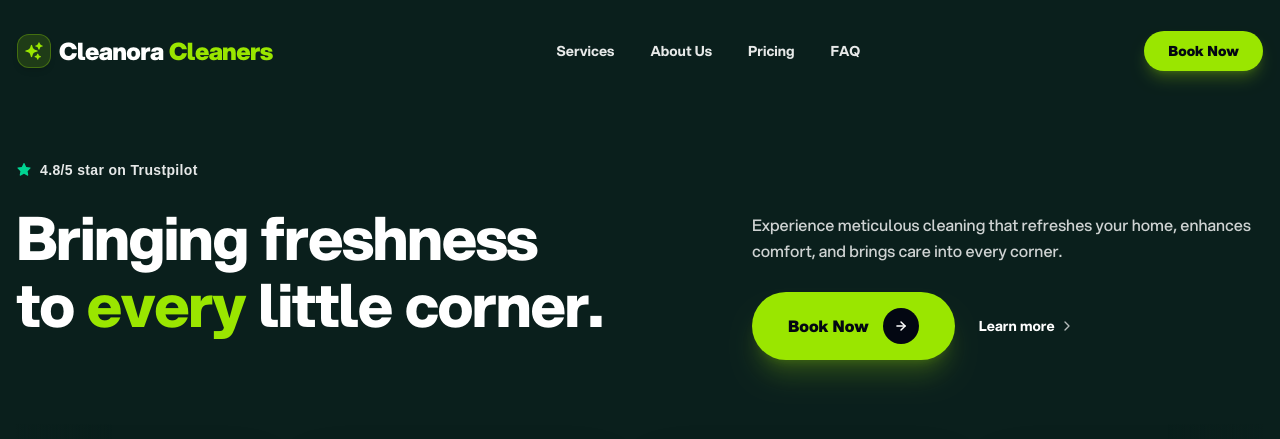
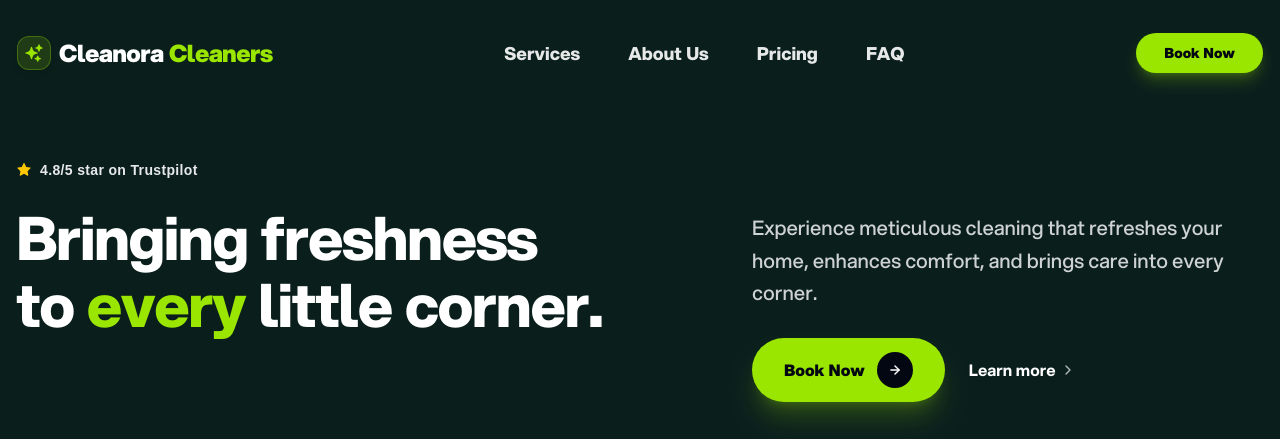
Before and after one commit to viraj0075/demo-cleaning-website, a React (Vite) app: page / in a window 1280 px wide. Shown: the top 439 px of the page. Built offline with nearby package versions, Linux system fonts and the light colour scheme; a web font is replaced by a local one.

Commit message:
fix: fixed the navbar usage changes

```diff
--- a/src/components/ContainerLayout.jsx
+++ b/src/components/ContainerLayout.jsx
@@ -1,7 +1,7 @@
 const ContainerLayout = ({ children, className = "", ...props }) => {
   return (
     <div
-      className={`max-w-7xl mx-auto px-2 md:px-4 w-full ${className}`}
+      className={`max-w-350 mx-auto px-2 md:px-4 w-full ${className}`}
       {...props}
     >
       {children}
--- a/src/components/Hero.jsx
+++ b/src/components/Hero.jsx
@@ -14,25 +14,25 @@ export default function Hero() {
         <ContainerLayout>
           {/* Top Rating Badge */}
           <div className="flex items-center justify-center lg:justify-start gap-2 mb-6">
-            <AiFillStar className="text-emerald-400 h-4 w-4" />
+            <AiFillStar className="text-yellow-400 h-4 w-4 shrink-0" />
             <span className="text-white/90 text-xs sm:text-sm font-semibold tracking-wide">
               4.8/5 star on Trustpilot
             </span>
           </div>
 
           {/* 2-Column Header Flexbox Row */}
-          <div className="flex flex-col lg:flex-row items-start justify-between gap-8 lg:gap-12 mb-12 sm:mb-16">
+          <div className="flex flex-col lg:flex-row items-center lg:items-start justify-between gap-8  mb-12 sm:mb-16">
             {/* Left Giant Headline */}
-            <div className="flex-1 max-w-2xl">
-              <h1 className="text-4xl sm:text-5xl lg:text-6xl font-extrabold tracking-tight text-white leading-[1.12]">
+            <div className="flex-1 max-w-2xl lg:max-w-3xl xl:max-w-4xl mx-auto lg:mx-0">
+              <h1 className="text-4xl md:text-5xl xl:text-6xl font-extrabold tracking-tight text-white leading-[1.12]">
                 Bringing freshness <br />
                 to <span className="text-lime-400">every</span> little corner.
               </h1>
             </div>
 
             {/* Right Description & Action Buttons */}
-            <div className="flex-1 max-w-lg space-y-6 lg:pt-2">
-              <p className="text-white/80 text-sm sm:text-base leading-relaxed font-medium max-w-lg">
+            <div className="flex-1 max-w-lg space-y-6 lg:pt-2 mx-auto lg:mx-0">
+              <p className="text-white/80 text-sm sm:text-base lg:text-lg xl:text-xl leading-relaxed font-medium max-w-lg mx-auto lg:mx-0">
                 Experience meticulous cleaning that refreshes your home,
                 enhances comfort, and brings care into every corner.
               </p>
@@ -41,10 +41,10 @@ export default function Hero() {
                 {/* Book Now Lime Pill Button */}
                 <button
                   onClick={() => navigate("/quote")}
-                  className="bg-lime-400 hover:bg-lime-300 text-gray-950 font-black px-7 sm:px-9 py-3.5 sm:py-4 rounded-full inline-flex items-center gap-3.5 transition-all duration-300 shadow-xl shadow-lime-400/20 hover:scale-105 cursor-pointer text-sm sm:text-base group"
+                  className="bg-lime-400 hover:bg-lime-300 text-gray-950 font-black px-5 sm:px-6 lg:px-8 py-2.5 sm:py-3 lg:py-3.5 rounded-full inline-flex items-center gap-3 transition-all duration-300 shadow-xl shadow-lime-400/20 hover:scale-105 cursor-pointer text-xs sm:text-sm lg:text-base group"
                 >
                   <span>Book Now</span>
-                  <span className="w-8 h-8 sm:w-9 sm:h-9 rounded-full bg-gray-950 text-white flex items-center justify-center text-sm group-hover:translate-x-0.5 transition-transform">
+                  <span className="w-7 h-7 sm:w-8 sm:h-8 lg:w-9 lg:h-9 rounded-full bg-gray-950 text-white flex items-center justify-center text-xs sm:text-sm group-hover:translate-x-0.5 transition-transform">
                     <FiArrowRight className="stroke-[2.5]" />
                   </span>
                 </button>
@@ -55,7 +55,7 @@ export default function Hero() {
                     const el = document.getElementById("about");
                     el?.scrollIntoView({ behavior: "smooth" });
                   }}
-                  className="text-white hover:text-lime-400 text-xs sm:text-sm font-bold inline-flex items-center gap-1 transition-colors cursor-pointer group py-2"
+                  className="text-white hover:text-lime-400 text-xs sm:text-sm lg:text-base font-bold inline-flex items-center gap-1 transition-colors cursor-pointer group py-2"
                 >
                   <span>Learn more</span>
                   <FiChevronRight className="h-4 w-4 group-hover:translate-x-1 transition-transform text-white/70 group-hover:text-lime-400" />
--- a/src/components/Navbar.jsx
+++ b/src/components/Navbar.jsx
@@ -8,20 +8,35 @@ import { NAV_LINKS } from "../constants/data";
 export default function Navbar() {
   const [isOpen, setIsOpen] = useState(false);
   const [scrolled, setScrolled] = useState(false);
+  const [visible, setVisible] = useState(true);
   const navigate = useNavigate();
   const location = useLocation();
   const headerRef = useRef(null);
+  const lastScrollY = useRef(0);
 
   useEffect(() => {
     const handleScroll = () => {
-      if (window.scrollY > 20) {
+      const currentScrollY = window.scrollY;
+
+      if (currentScrollY > 20) {
         setScrolled(true);
-        setIsOpen(false);
       } else {
         setScrolled(false);
       }
+
+      if (currentScrollY > lastScrollY.current && currentScrollY > 80) {
+        // Scrolling DOWN -> Hide navbar
+        setVisible(false);
+        setIsOpen(false);
+      } else if (currentScrollY < lastScrollY.current) {
+        // Scrolling UP -> Reveal navbar
+        setVisible(true);
+      }
+
+      lastScrollY.current = currentScrollY;
     };
-    window.addEventListener("scroll", handleScroll);
+
+    window.addEventListener("scroll", handleScroll, { passive: true });
     return () => window.removeEventListener("scroll", handleScroll);
   }, []);
 
@@ -69,18 +84,22 @@ export default function Navbar() {
   };
 
   const navLinks = NAV_LINKS;
+  const isHomePage = location.pathname === "/";
+  const isLightNav = !isHomePage || scrolled || isOpen;
 
   return (
     <div
-      className="fixed top-3 sm:top-4 left-0 right-0 z-50 flex justify-center pointer-events-none"
+      className={`fixed top-3 sm:top-4 left-0 right-0 z-50 flex justify-center pointer-events-none transition-all duration-300 transform ${
+        visible ? "translate-y-0 opacity-100" : "-translate-y-24 opacity-0"
+      }`}
       ref={headerRef}
     >
       <ContainerLayout className="pointer-events-auto max-w-7xl w-full">
         <nav
           className={`relative transition-all duration-300 rounded-2xl border ${
-            scrolled || isOpen
-              ? "bg-[#0A1F1C]/95 backdrop-blur-xl border-white/15 shadow-[0_10px_30px_rgba(0,0,0,0.5)] px-4 sm:px-6 py-2.5"
-              : "bg-transparent border-transparent shadow-none px-0 py-2.5"
+            isLightNav
+              ? "bg-white/95 backdrop-blur-xl border-gray-200/90 shadow-[0_10px_35px_rgba(0,0,0,0.18)] px-5 sm:px-8 py-3"
+              : "bg-transparent border-transparent shadow-none px-0 py-3"
           }`}
         >
           <div className="flex items-center justify-between h-11 sm:h-12">
@@ -89,21 +108,40 @@ export default function Navbar() {
               className="shrink-0 flex items-center cursor-pointer group"
               onClick={() => handleNavClick("home")}
             >
-              <div className="p-1.5 rounded-xl text-lime-400 mr-2 shadow-md bg-lime-400/15 border border-lime-400/30 group-hover:scale-105 group-hover:bg-lime-400/25 transition-all">
+              <div
+                className={`p-1.5 rounded-xl mr-2 shadow-md transition-all group-hover:scale-105 ${
+                  isLightNav
+                    ? "bg-[#0A1F1C] text-lime-400 border border-[#0A1F1C]/20"
+                    : "bg-lime-400/15 text-lime-400 border border-lime-400/30 group-hover:bg-lime-400/25"
+                }`}
+              >
                 <HiSparkles className="h-4 w-4 sm:h-5 sm:w-5 text-lime-400" />
               </div>
-              <span className="text-lg sm:text-xl md:text-2xl font-black text-white tracking-tight">
-                Cleanora <span className="text-lime-400">Cleaners</span>
+              <span
+                className={`text-lg sm:text-xl md:text-2xl font-black tracking-tight ${
+                  isLightNav ? "text-gray-950" : "text-white"
+                }`}
+              >
+                Cleanora{" "}
+                <span
+                  className={isLightNav ? "text-[#0A1F1C]" : "text-lime-400"}
+                >
+                  Cleaners
+                </span>
               </span>
             </div>
 
             {/* Desktop Nav Links */}
-            <div className="hidden md:flex items-center space-x-1 sm:space-x-1.5 lg:space-x-2">
+            <div className="hidden md:flex items-center space-x-1 md:space-x-2 lg:space-x-3 xl:space-x-4">
               {navLinks.map((link) => (
                 <button
                   key={link.id}
                   onClick={() => handleNavClick(link.id)}
-                  className="px-2.5 sm:px-3.5 py-1.5 rounded-xl text-xs sm:text-sm font-bold transition-all cursor-pointer text-white/90 hover:text-lime-400 hover:bg-white/10"
+                  className={`px-2.5 md:px-3 lg:px-4 py-1.5 lg:py-2 rounded-xl text-xs md:text-sm lg:text-base xl:text-lg font-bold lg:font-extrabold transition-all cursor-pointer ${
+                    isLightNav
+                      ? "text-gray-700 hover:text-gray-950 hover:bg-gray-100/80"
+                      : "text-white/90 hover:text-lime-400 hover:bg-white/10"
+                  }`}
                 >
                   {link.name}
                 </button>
@@ -114,7 +152,11 @@ export default function Navbar() {
             <div className="hidden md:block">
               <Link
                 to="/quote"
-                className="inline-flex items-center justify-center px-4 sm:px-6 py-2 sm:py-2.5 text-xs sm:text-sm font-black rounded-full transition-all hover:scale-105 active:scale-95 bg-lime-400 hover:bg-lime-300 text-gray-950 shadow-lg shadow-lime-400/25 hover:shadow-lime-400/40"
+                className={`inline-flex items-center justify-center px-5 sm:px-7 py-2.5 text-xs sm:text-sm font-black rounded-full transition-all hover:scale-105 active:scale-95 ${
+                  isLightNav
+                    ? "bg-[#0A1F1C] hover:bg-black text-lime-400 shadow-md shadow-[#0A1F1C]/20"
+                    : "bg-lime-400 hover:bg-lime-300 text-gray-950 shadow-lg shadow-lime-400/25 hover:shadow-lime-400/40"
+                }`}
               >
                 Book Now
               </Link>
@@ -125,7 +167,11 @@ export default function Navbar() {
               <button
                 onClick={() => setIsOpen(!isOpen)}
                 aria-label="Toggle navigation menu"
-                className="inline-flex items-center justify-center p-2 rounded-xl focus:outline-none transition-all cursor-pointer text-white hover:text-lime-400 hover:bg-white/10"
+                className={`inline-flex items-center justify-center p-2 rounded-xl focus:outline-none transition-all cursor-pointer ${
+                  isLightNav
+                    ? "text-gray-900 hover:text-black hover:bg-gray-100/80"
+                    : "text-white hover:text-lime-400 hover:bg-white/10"
+                }`}
               >
                 {isOpen ? (
                   <FiX className="h-5 w-5" />
@@ -138,7 +184,11 @@ export default function Navbar() {
 
           {/* Mobile Menu Drawer */}
           <div
-            className={`md:hidden absolute top-full left-0 right-0 mt-3 z-50 bg-[#0A1F1C]/95 backdrop-blur-2xl rounded-2xl border border-white/20 shadow-2xl transition-all duration-300 transform ${
+            className={`md:hidden absolute top-full left-0 right-0 mt-3 z-50 rounded-2xl border shadow-2xl transition-all duration-300 transform ${
+              isLightNav
+                ? "bg-white/95 backdrop-blur-2xl border-gray-200/90 text-gray-900"
+                : "bg-[#0A1F1C]/95 backdrop-blur-2xl border-white/20 text-white"
+            } ${
               isOpen
                 ? "translate-y-0 opacity-100"
                 : "-translate-y-4 opacity-0 pointer-events-none"
@@ -149,16 +199,28 @@ export default function Navbar() {
                 <button
                   key={link.id}
                   onClick={() => handleNavClick(link.id)}
-                  className="block w-full text-left text-white px-4 py-2.5 rounded-xl text-sm font-bold transition-all hover:text-lime-400 hover:bg-white/10"
+                  className={`block w-full text-left px-4 py-2.5 rounded-xl text-sm font-bold transition-all ${
+                    isLightNav
+                      ? "text-gray-800 hover:text-black hover:bg-gray-100/80"
+                      : "text-white hover:text-lime-400 hover:bg-white/10"
+                  }`}
                 >
                   {link.name}
                 </button>
               ))}
-              <div className="pt-3 border-t border-white/10 mt-1">
+              <div
+                className={`pt-3 border-t mt-1 ${
+                  isLightNav ? "border-gray-100" : "border-white/10"
+                }`}
+              >
                 <Link
                   to="/quote"
                   onClick={() => setIsOpen(false)}
-                  className="block w-full text-center py-3 px-6 text-xs font-black rounded-full bg-lime-400 hover:bg-lime-300 text-gray-950 shadow-lg shadow-lime-400/20 transition-all"
+                  className={`block w-full text-center py-3 px-6 text-xs font-black rounded-full transition-all ${
+                    isLightNav
+                      ? "bg-[#0A1F1C] hover:bg-black text-lime-400 shadow-lg"
+                      : "bg-lime-400 hover:bg-lime-300 text-gray-950 shadow-lg shadow-lime-400/20"
+                  }`}
                 >
                   Book Now
                 </Link>
--- a/src/components/Pricing.jsx
+++ b/src/components/Pricing.jsx
@@ -190,7 +190,7 @@ export default function Pricing() {
                   </div>
                   <div className="flex text-yellow-400 gap-0.5 text-xs sm:text-sm">
                     {[...Array(premium.testimonial.rating)].map((_, i) => (
-                      <AiFillStar key={i} />
+                      <AiFillStar key={i} className="text-yellow-400" />
                     ))}
                   </div>
                 </div>
--- a/src/components/Testimonials.jsx
+++ b/src/components/Testimonials.jsx
@@ -64,7 +64,10 @@ export default function Testimonials() {
                 {/* Star Rating */}
                 <div className="flex text-yellow-400 gap-1 mb-4">
                   {[...Array(rev.rating)].map((_, i) => (
-                    <AiFillStar key={i} className="h-4.5 w-4.5" />
+                    <AiFillStar
+                      key={i}
+                      className="h-4.5 w-4.5 text-yellow-400"
+                    />
                   ))}
                 </div>
 
```
